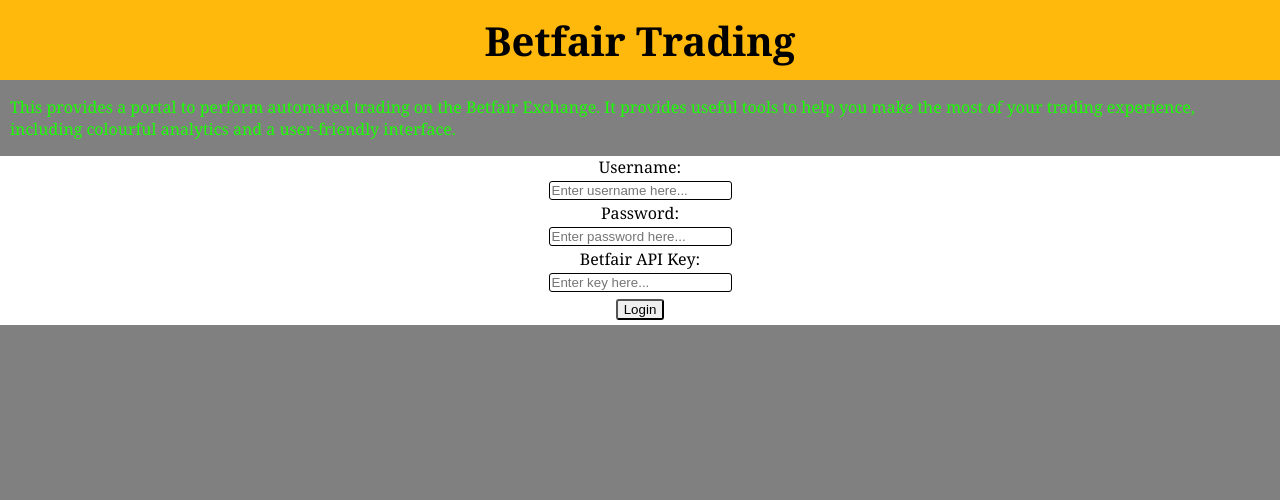
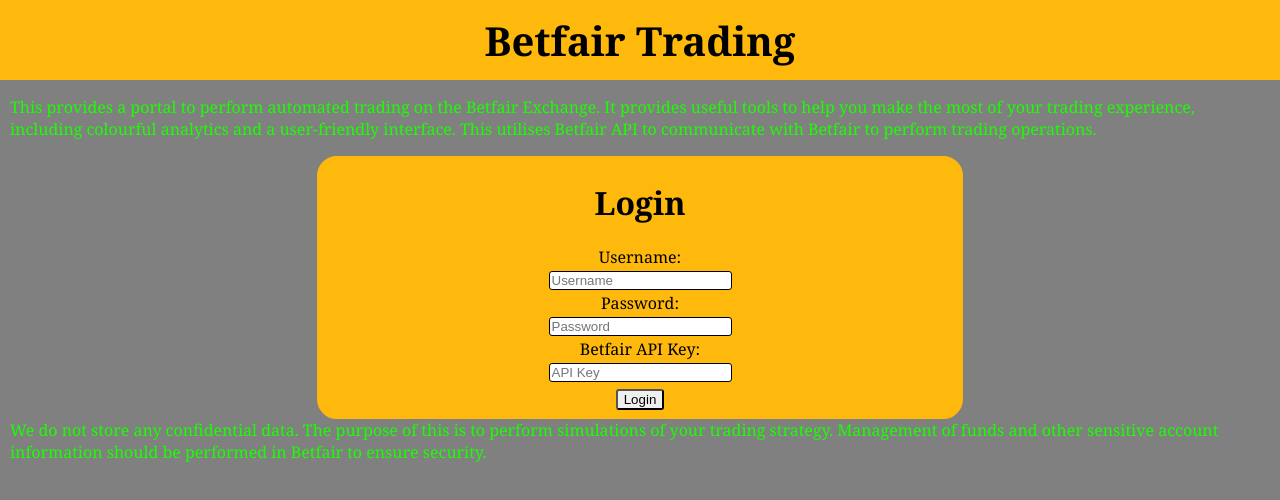
Before and after one commit to shl211/Betfair-Trading, a plain HTML site: page index.html in a window 1280 px wide. Drawn offline with Linux system fonts and the light colour scheme.

Commit message:
FOrmat login page
Add more text to explain application, and centred login form

```diff
--- a/index.html
+++ b/index.html
@@ -13,21 +13,28 @@
     </div>
 
     <p class="intro-text">
-        This provides a portal to perform automated trading on the Betfair Exchange. It provides useful tools to help you make the most of your trading experience, including colourful analytics and a user-friendly interface.
+        This provides a portal to perform automated trading on the Betfair Exchange. It provides useful tools to help you make the most of your trading experience, including colourful analytics and a user-friendly interface. This utilises Betfair API to communicate with Betfair to perform trading operations.
     </p>
 
+    <div class="login-section">
+        <form class="login-form" action="">
+            <h1> Login </h1>
 
-    <div class="login-section">
-        <form class="login-form">
             <label for="username">Username:</label><br>
-            <input type="text" id="username" name="username" placeholder="Enter username here..."><br>
+            <input type="text" id="username" name="username" placeholder="Username" required><br>
+
             <label for="password">Password:</label><br>
-            <input type="text" id="password" name="password" placeholder="Enter password here..."><br>
+            <input type="password" id="password" name="password" placeholder="Password" required><br>
+
             <label for="key">Betfair API Key:</label><br>
-            <input type="text" id="key" name="key" placeholder="Enter key here..."><br>
+            <input type="text" id="key" name="key" placeholder="API Key" required><br>
+
+            <button type="submit" class="login-button">Login</button>
         </form>
+    </div>
 
-        <button class="login-button">Login</button>
+    <div class="other-text">
+        We do not store any confidential data. The purpose of this is to perform simulations of your trading strategy. Management of funds and other sensitive account information should be performed in Betfair to ensure security.
     </div>
 
 </body>
--- a/styles/login-page.css
+++ b/styles/login-page.css
@@ -23,7 +23,7 @@
 }
 
 /* Intro text */
-.intro-text {
+.intro-text, .other-text {
     text-align: left;
     padding-left: 10px;
     padding-right: 10px;
@@ -32,11 +32,18 @@
 
 /* Login form properties */
 .login-section {
-    background-color: white;
+    background-color: #FFB80C;
+    display: flex;
+    justify-content: center;
+    width: 50%;
+    margin: auto;
+    border: 3px solid #FFB80C;
+    border-radius: 20px;
 }
 
 .login-form {
-
+    padding-top:1px;
+    padding-bottom: 1px;
 }
 
 #username, #password, #key {
```
